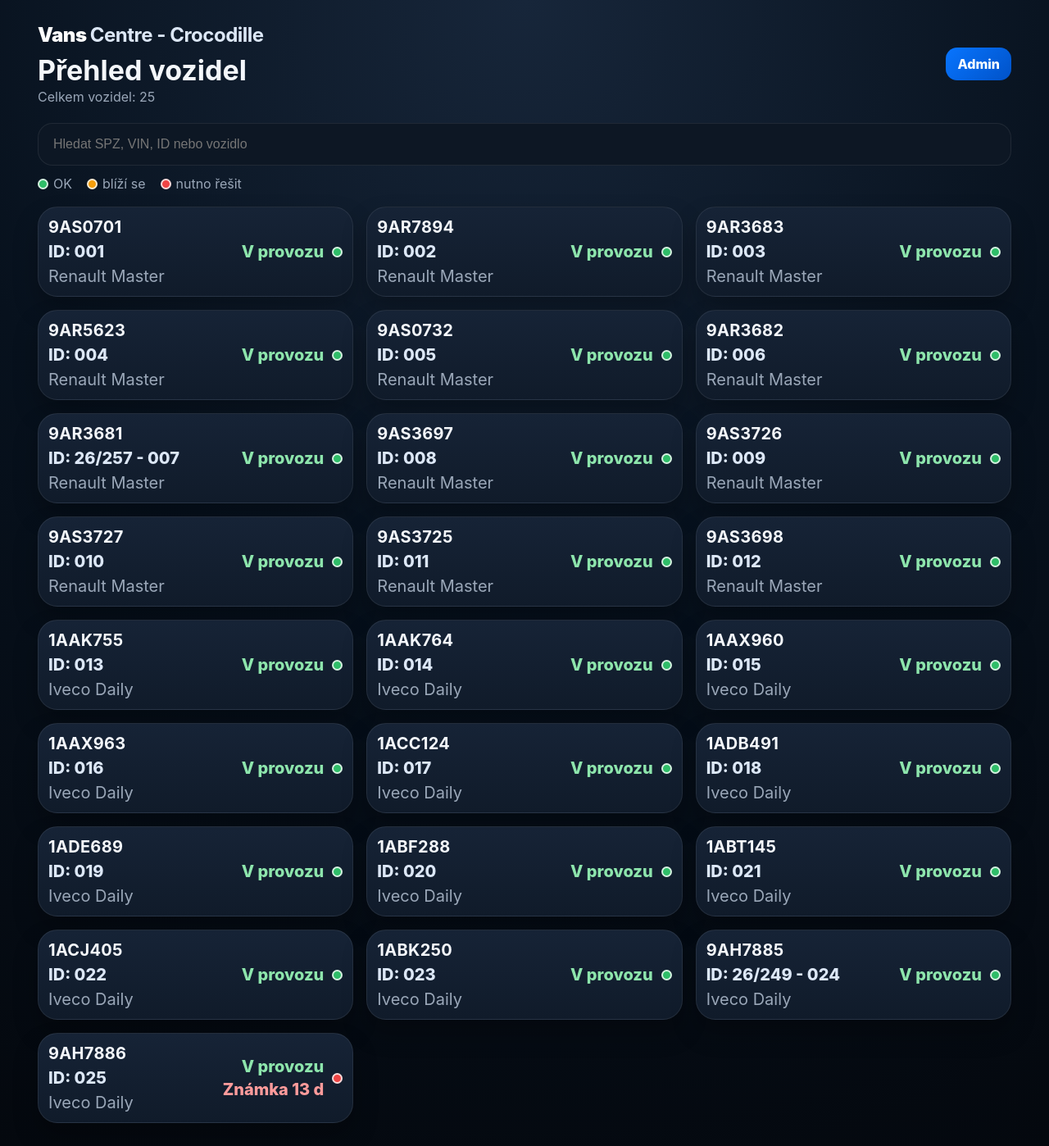
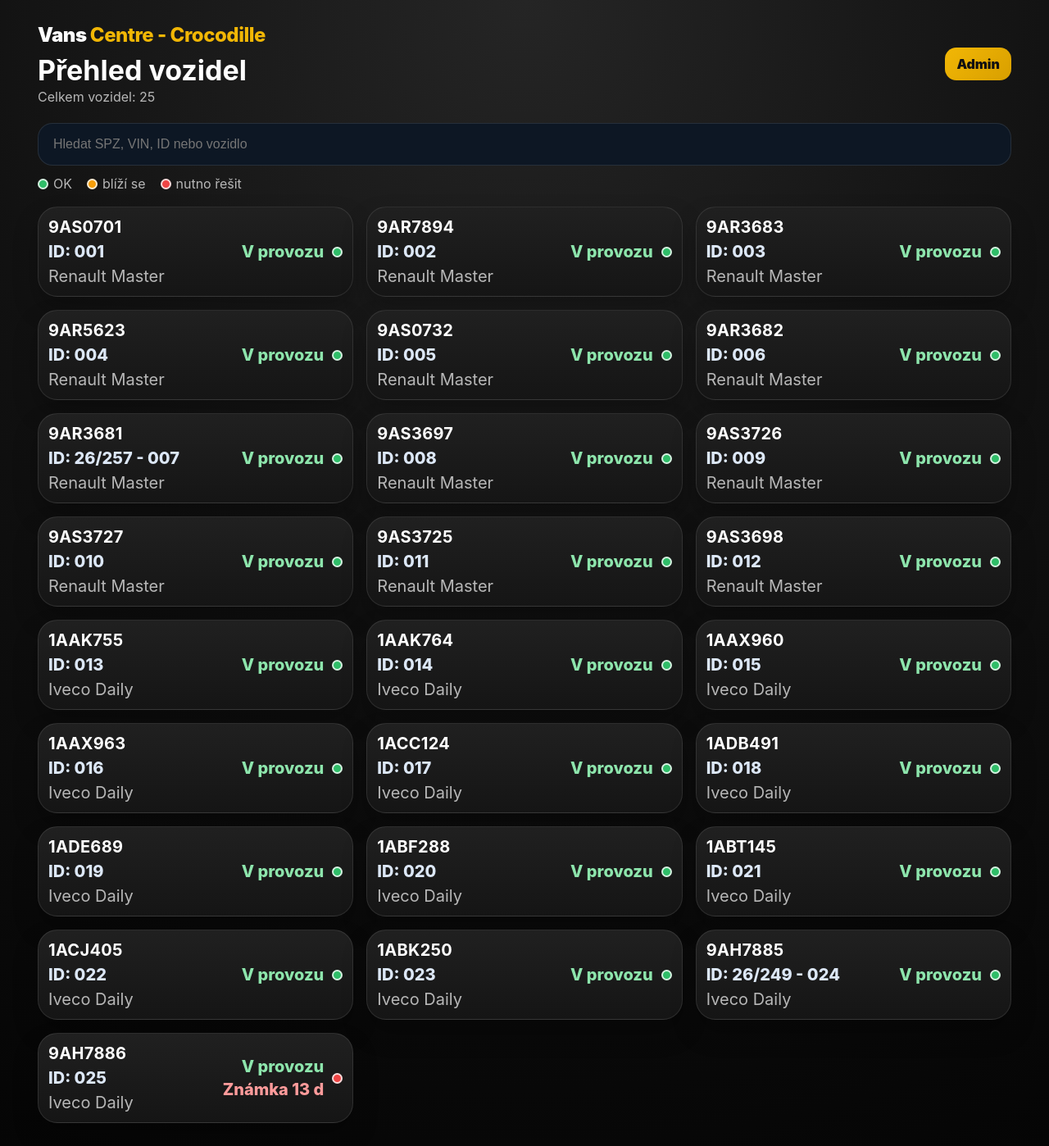
Before and after one commit to jakubwurm-coder/crocodille-rent, a Flask app: page / in a window 1280 px wide. Shown: the whole page at 82% size. Run offline with Flask 3, Linux system fonts and the light colour scheme; some libraries are stand-ins or nearby versions.

Commit message:
Sjednocení barev do stylu Vans Renting

```diff
--- a/static/css/base.css
+++ b/static/css/base.css
@@ -1,15 +1,15 @@
 :root{
-  --bg:#07111d;
-  --card:#101b2a;
-  --card2:#162336;
-  --txt:#f4f7fb;
-  --muted:#9aa7b8;
-  --blue:#0875ff;
-  --blue2:#0052c8;
+  --bg:#0b0b0b;
+  --card:#151515;
+  --card2:#202020;
+  --txt:#ffffff;
+  --muted:#b7b7b7;
+  --blue:#f2b705;
+  --blue2:#d89f00;
   --green:#2fbd68;
   --orange:#f59e0b;
   --red:#ef4444;
-  --line:rgba(255,255,255,.08);
+  --line:rgba(255,255,255,.10);
 }
 
 *{box-sizing:border-box}
@@ -17,7 +17,7 @@
 body{
   margin:0;
   font-family:-apple-system,BlinkMacSystemFont,"Segoe UI",Roboto,Arial,sans-serif;
-  background:radial-gradient(circle at top,#17263a 0,#07111d 48%,#04080e 100%);
+  background:radial-gradient(circle at top,#252525 0,#111111 46%,#050505 100%);
   color:var(--txt);
 }
 
@@ -34,17 +34,17 @@ a{
 }
 
 .brand span{
-  color:#dce7f6;
-  font-weight:700;
+  color:var(--blue);
+  font-weight:800;
 }
 
 .btn{
   border:0;
   background:linear-gradient(135deg,var(--blue),var(--blue2));
-  color:white;
+  color:#111;
   border-radius:14px;
   padding:13px 18px;
-  font-weight:850;
+  font-weight:900;
   cursor:pointer;
   display:inline-block;
 }
@@ -54,10 +54,12 @@ a{
 .muted-btn{
   background:rgba(255,255,255,.08);
   border:1px solid var(--line);
+  color:#fff;
 }
 
 .danger{
   background:linear-gradient(135deg,#ef4444,#991b1b)!important;
+  color:#fff!important;
 }
 
 .dot{
```
